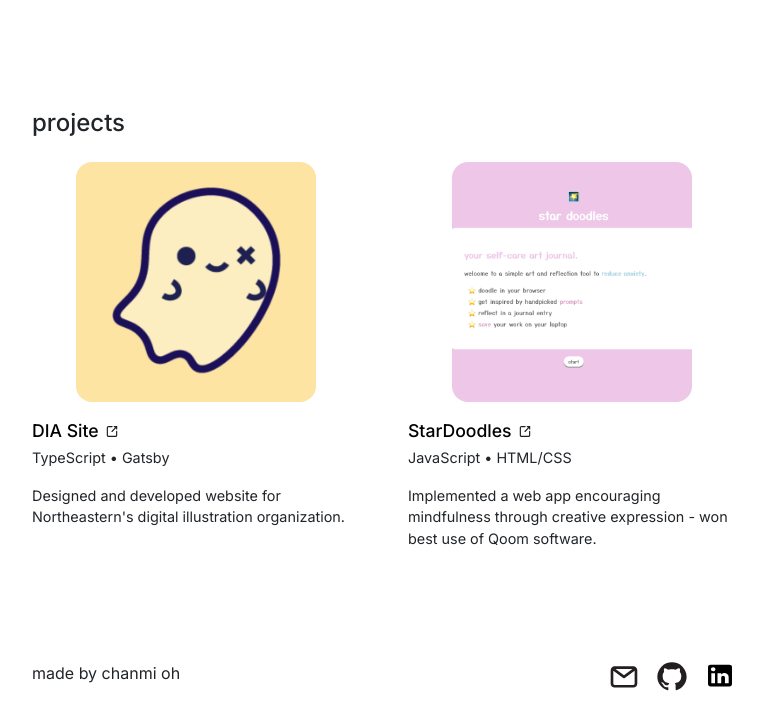
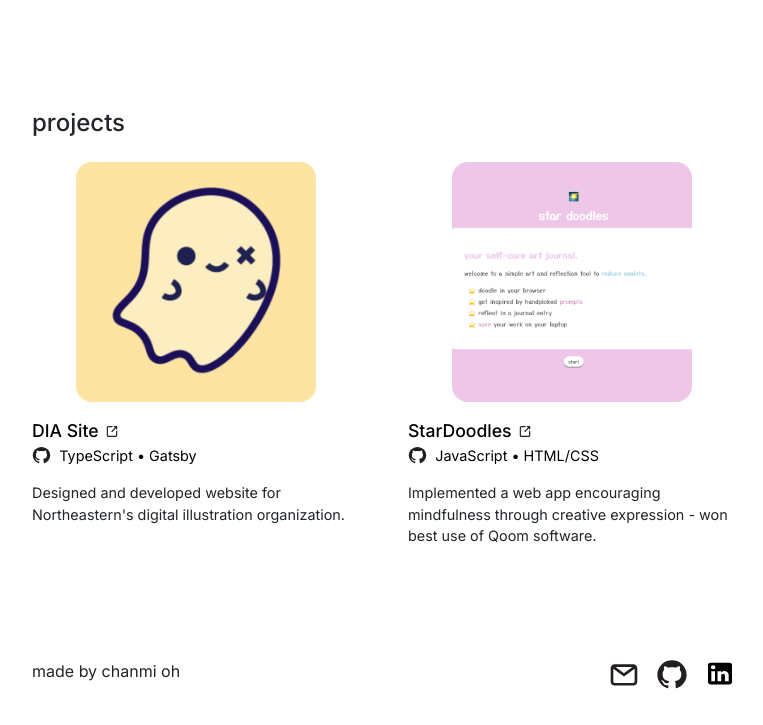
Before and after one commit to chanmioh/chanmioh.github.io, a website: page index.html in a window 1280 px wide. Shown: the part 812-1537 px from the top of the page, without its empty margins (256-1019 px from the left). Drawn offline with nearby package versions, Linux system fonts and the light colour scheme.

Commit message:
Added github code to projects

```diff
--- a/index.html
+++ b/index.html
@@ -67,10 +67,15 @@
 					<img src=${project.img} class="project-img"/>
 					<div>
 						<a class="link icon-link" href=${project.url}><div class="title">${project.title}</div><img style="height: 0.9rem" src="./assets/Link.svg"/></a>
-						<span class="desc">${project.tools}</span>
+						<a class="link icon-link" aria-label="View Github code" href=${project.code}>
+						<span class="desc d-flex" style="gap: 0.5rem">
+							<img style="width: 1.2rem" src="./assets/Github.svg">
+							${project.tools}
+						</span>
+						</a>
 						<p class="my-3 desc">${project.description}</p>
 					</div>
-				</div >`
+				</div>`
 			).join('')
 		</script>
 		<main id="projects" class="section">
--- a/projects.json
+++ b/projects.json
@@ -4,13 +4,15 @@
     "tools": "TypeScript • Gatsby",
     "description": "Designed and developed website for Northeastern's digital illustration organization.",
     "url": "https://neudia.github.io",
+    "code": "https://github.com/neudia/neudia.github.io",
     "img": "./assets/Dia-Logo.png"
   },
   {
     "title": "StarDoodles",
     "tools": "JavaScript • HTML/CSS",
     "description": "Implemented a web app encouraging mindfulness through creative expression - won best use of Qoom software.",
-    "url": "https://github.com/melocule/stardoodles",
+    "url": "https://melocule.github.io/stardoodles/home.html",
+    "code": "https://github.com/melocule/stardoodles",
     "img": "./assets/stardoodles.png"
   }
 ]
```
